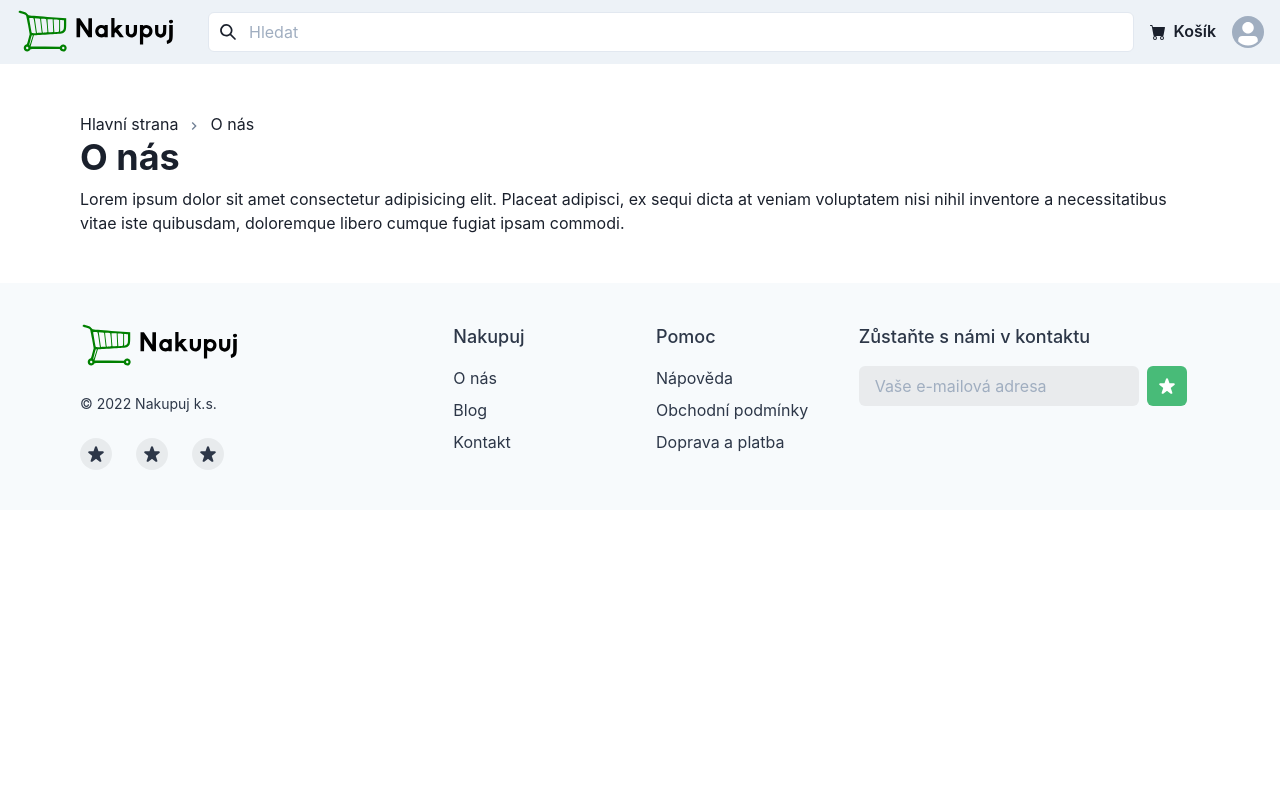
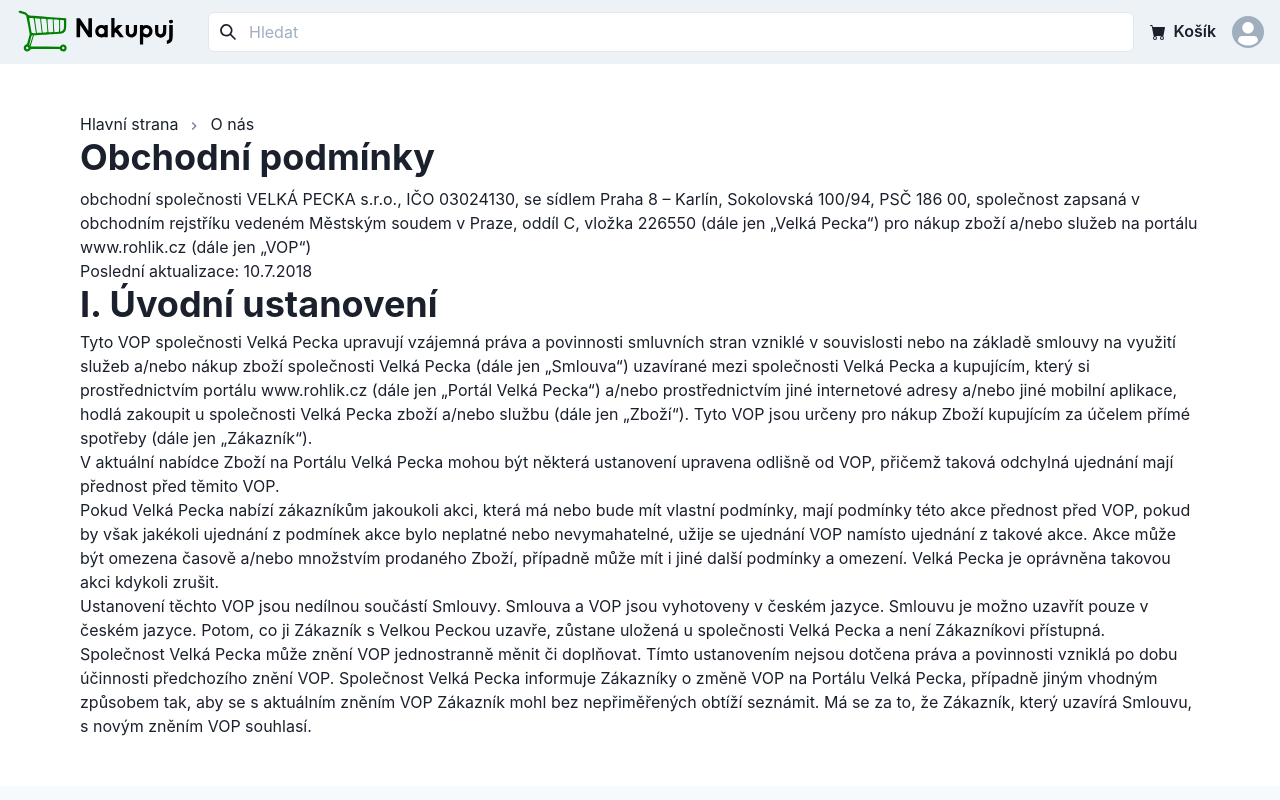
Before and after one commit to tomassvatek/nakupuj-app, a Next.js app: page /about in a window 1280 px wide. Shown: the top 800 px of the page. Built offline with nearby package versions, Linux system fonts and the light colour scheme.

Commit message:
about page

```diff
--- a/pages/about.tsx
+++ b/pages/about.tsx
@@ -8,16 +8,32 @@
   return (
     <main>
       <Head>
-        <title>{getTitle('O nás')}</title>
+        <title>{getTitle('Obchodní podmínky')}</title>
       </Head>
 
       <Container maxW={'6xl'} py={12}>
         <BreadcrumbComponent items={['index', 'about']} />
 
-        <Heading pb={2}>O nás</Heading>
+        <Heading pb={2}>Obchodní podmínky</Heading>
 
         <Text>
-          Lorem ipsum dolor sit amet consectetur adipisicing elit. Placeat adipisci, ex sequi dicta at veniam voluptatem nisi nihil inventore a necessitatibus vitae iste quibusdam, doloremque libero cumque fugiat ipsam commodi.
+
+          <p>obchodní společnosti VELKÁ PECKA s.r.o., IČO 03024130, se sídlem Praha 8 – Karlín, Sokolovská 100/94, PSČ 186 00, společnost zapsaná v obchodním rejstříku vedeném Městským soudem v Praze, oddíl C, vložka 226550 (dále jen „Velká Pecka“) pro nákup zboží a/nebo služeb na portálu www.rohlik.cz (dále jen „VOP“)</p>
+
+          <p>Poslední aktualizace: 10.7.2018</p>
+
+          <Heading pb={1}>I. Úvodní ustanovení</Heading>
+
+          <p>Tyto VOP společnosti Velká Pecka upravují vzájemná práva a povinnosti smluvních stran vzniklé v souvislosti nebo na základě smlouvy na využití služeb a/nebo nákup zboží společnosti Velká Pecka (dále jen „Smlouva“) uzavírané mezi společnosti Velká Pecka a kupujícím, který si prostřednictvím portálu www.rohlik.cz (dále jen „Portál Velká Pecka“) a/nebo prostřednictvím jiné internetové adresy a/nebo jiné mobilní aplikace, hodlá zakoupit u společnosti Velká Pecka zboží a/nebo službu (dále jen „Zboží“). Tyto VOP jsou určeny pro nákup Zboží kupujícím za účelem přímé spotřeby (dále jen „Zákazník“).</p>
+
+          <p>V aktuální nabídce Zboží na Portálu Velká Pecka mohou být některá ustanovení upravena odlišně od VOP, přičemž taková odchylná ujednání mají přednost před těmito VOP.</p>
+
+          <p>Pokud Velká Pecka nabízí zákazníkům jakoukoli akci, která má nebo bude mít vlastní podmínky, mají podmínky této akce přednost před VOP, pokud by však jakékoli ujednání z podmínek akce bylo neplatné nebo nevymahatelné, užije se ujednání VOP namísto ujednání z takové akce. Akce může být omezena časově a/nebo množstvím prodaného Zboží, případně může mít i jiné další podmínky a omezení. Velká Pecka je oprávněna takovou akci kdykoli zrušit.</p>
+
+          <p>Ustanovení těchto VOP jsou nedílnou součástí Smlouvy. Smlouva a VOP jsou vyhotoveny v českém jazyce. Smlouvu je možno uzavřít pouze v českém jazyce. Potom, co ji Zákazník s Velkou Peckou uzavře, zůstane uložená u společnosti Velká Pecka a není Zákazníkovi přístupná.</p>
+
+          <p>Společnost Velká Pecka může znění VOP jednostranně měnit či doplňovat. Tímto ustanovením nejsou dotčena práva a povinnosti vzniklá po dobu účinnosti předchozího znění VOP. Společnost Velká Pecka informuje Zákazníky o změně VOP na Portálu Velká Pecka, případně jiným vhodným způsobem tak, aby se s aktuálním zněním VOP Zákazník mohl bez nepřiměřených obtíží seznámit. Má se za to, že Zákazník, který uzavírá Smlouvu, s novým zněním VOP souhlasí.</p>
+
         </Text>
       </Container>
     </main>
```
